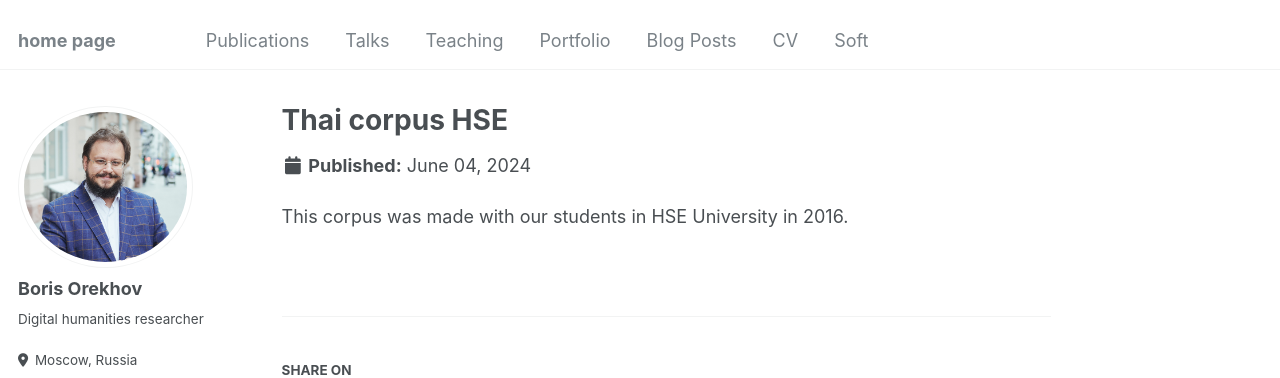
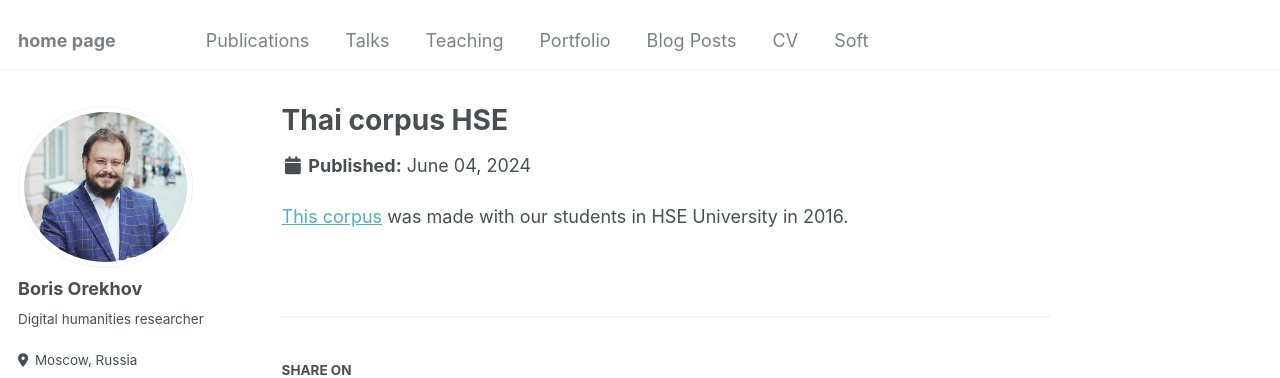
Before and after one commit to nevmenandr/homepage, a Jekyll site: the page built from _portfolio/portfolio-1.md, in a window 1280 px wide and 935 px high. Shown: the top 378 px of the window. Built offline with Jekyll 4.4.1, drawn with Linux system fonts in a browser that asks for light colours; some web fonts are replaced; part of the change alters nothing that is shown.

```diff
--- a/_portfolio/portfolio-1.md
+++ b/_portfolio/portfolio-1.md
@@ -4,4 +4,4 @@ excerpt: "Linguistic corpus fot Thai language <br/><img src='/homepage/images/th
 collection: portfolio
 ---
 
-This corpus was made with our students in HSE University in 2016.
+[This corpus](http://web-corpora.net/ThaiCorpus/search/) was made with our students in HSE University in 2016.
```
